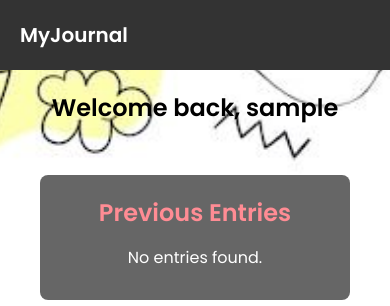
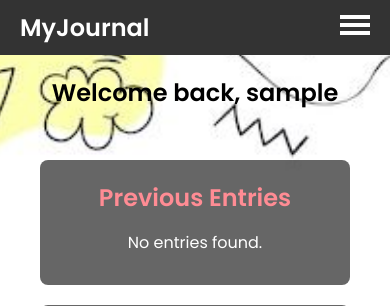
Before and after one commit to NiketGirdhar22/my_journal, a PHP site: page /my_journal/welcomeback.php in a window 390 px wide. Shown: the top 306 px of the page. Run offline with PHP 8.4, Linux system fonts and the light colour scheme; the visitor is signed in with stand-in values (Sample User, id 1).

Commit message:
welcome navbar

```diff
--- a/assets/css/welcomeback_styles.css
+++ b/assets/css/welcomeback_styles.css
@@ -13,12 +13,14 @@ body {
     box-sizing: border-box;
 }
 
+
 .nav-bar {
     background-color: #333;
     padding: 10px 20px;
     display: flex;
     justify-content: space-between;
     align-items: center;
+    position: relative;
 }
 
 .nav-logo {
@@ -39,6 +41,21 @@ body {
     margin: 0 15px;
     font-weight: 500;
 }
+
+.hamburger {
+    display: none;
+    flex-direction: column;
+    cursor: pointer;
+    gap: 4px;
+}
+
+.hamburger div {
+    width: 30px;
+    height: 4px;
+    background-color: #fff;
+    transition: all 0.3s;
+}
+
 
 .main-section {
     padding: 40px;
@@ -139,21 +156,56 @@ button:hover {
 }
 
 @media (max-width: 1024px) {
+
     .nav-bar {
         flex-direction: column;
         align-items: flex-start;
-        padding: 20px;
     }
 
     .nav-links {
+        display: none;
         flex-direction: column;
-        align-items: flex-start;
         width: 100%;
-        margin-top: 20px;
+        background-color: #333;
+        padding: 20px 0;
+        position: absolute;
+        top: 60px;
+        right: 0;
+        z-index: 1000;
     }
 
     .nav-links a {
         margin: 10px 0;
+        padding: 10px 20px;
+        width: 100%;
+        text-align: center;
+    }
+
+    .hamburger {
+        display: flex;
+        position: absolute;
+        top: 15px;
+        right: 20px;
+    }
+
+    .hamburger.open div:nth-child(1) {
+        transform: rotate(45deg);
+        position: relative;
+        top: 5px;
+    }
+
+    .hamburger.open div:nth-child(2) {
+        opacity: 0;
+    }
+
+    .hamburger.open div:nth-child(3) {
+        transform: rotate(-45deg);
+        position: relative;
+        top: -5px;
+    }
+
+    .nav-links.open {
+        display: flex;
     }
 
     .journal-container {
@@ -176,6 +228,7 @@ button:hover {
         padding: 20px;
     }
 
+
     .welcome-message h1 {
         font-size: 24px;
         margin-bottom: 20px;
@@ -189,42 +242,63 @@ button:hover {
         font-size: 16px;
         padding: 6px 10px;
     }
-}
 
-@media (max-width: 480px) {
-    .nav-logo {
-        font-size: 20px;
+    .nav-bar {
+        flex-direction: column;
+        align-items: flex-start;
     }
 
     .nav-links {
         display: none;
+        flex-direction: column;
         width: 100%;
-        flex-direction: column;
         background-color: #333;
         padding: 20px 0;
+        position: absolute;
+        top: 60px;
+        right: 0;
+        z-index: 1000;
     }
 
     .nav-links a {
         margin: 10px 0;
         padding: 10px 20px;
+        width: 100%;
         text-align: center;
-        width: 100%;
     }
 
     .hamburger {
-        display: block;
-        cursor: pointer;
+        display: flex;
+        position: absolute;
+        top: 15px;
+        right: 20px;
     }
 
-    .hamburger div {
-        width: 30px;
-        height: 4px;
-        background-color: #fff;
-        margin: 6px 0;
+    .hamburger.open div:nth-child(1) {
+        transform: rotate(45deg);
+        position: relative;
+        top: 5px;
     }
 
-    .hamburger.open + .nav-links {
+    .hamburger.open div:nth-child(2) {
+        opacity: 0;
+    }
+
+    .hamburger.open div:nth-child(3) {
+        transform: rotate(-45deg);
+        position: relative;
+        top: -5px;
+    }
+
+    .nav-links.open {
         display: flex;
+    }
+
+}
+
+@media (max-width: 480px) {
+    .nav-bar {
+        font-size: 20px;
     }
 
     .journal-container {
--- a/assets/js/script.js
+++ b/assets/js/script.js
@@ -2,9 +2,7 @@ function scrollToAbout() {
     document.getElementById("about").scrollIntoView({ behavior: 'smooth' });
 }
 
-// JavaScript to toggle the navbar
 document.getElementById('hamburger').addEventListener('click', function() {
-    // Toggle the 'open' class for both hamburger and nav-links
     document.getElementById('nav-links').classList.toggle('open');
     this.classList.toggle('open');
 });
--- a/welcomeback.php
+++ b/welcomeback.php
@@ -25,7 +25,6 @@ if (isset($_GET['entry'])) {
     }
 }
 ?>
-
 <!DOCTYPE html>
 <html lang="en">
 <head>
@@ -38,15 +37,20 @@ if (isset($_GET['entry'])) {
     <link href="https://fonts.googleapis.com/css2?family=Poppins:wght@400;600&display=swap" rel="stylesheet">
 </head>
 <body>
-    <div class="nav-bar">
+    <nav class="nav-bar">
         <a href="#" class="nav-logo">MyJournal</a>
-        <div class="nav-links">
+        <div class="hamburger" id="hamburger">
+            <div></div>
+            <div></div>
+            <div></div>
+        </div>
+        <div class="nav-links" id="nav-links">
             <a href="update_username.php">Change Username</a>
             <a href="update_password.php">Change Password</a>
             <a href="delete_account.php" onclick="return confirm('Are you sure you want to delete your account? This action cannot be undone.');">Delete Account</a>
             <a href="logout.php">Logout</a>
         </div>
-    </div>
+    </nav>
 
     <div class="main-section">
         <div class="welcome-message">
@@ -98,5 +102,12 @@ if (isset($_GET['entry'])) {
             </div>
         </div>
     </div>
+
+    <script>
+        document.getElementById('hamburger').addEventListener('click', function() {
+            document.getElementById('nav-links').classList.toggle('open');
+            this.classList.toggle('open');
+        });
+    </script>
 </body>
 </html>
```
Also changed, not shown: assets/css/styles.css (+1 -9 lines).
